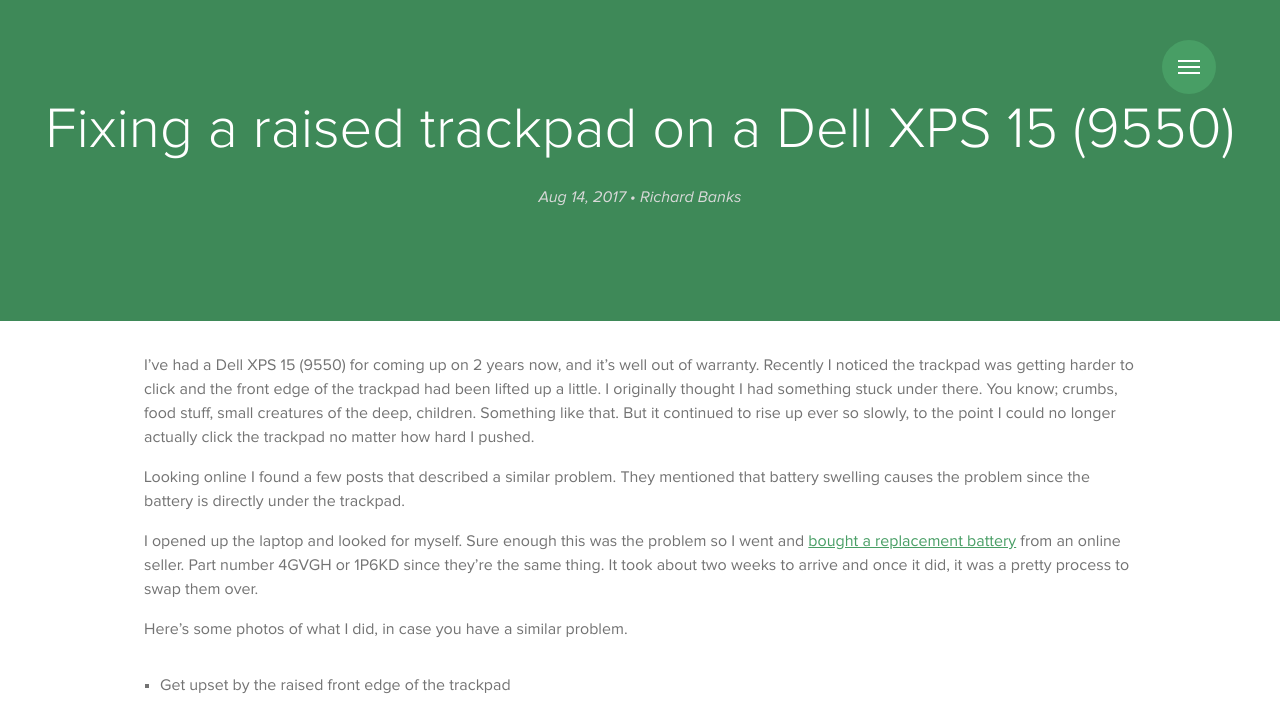
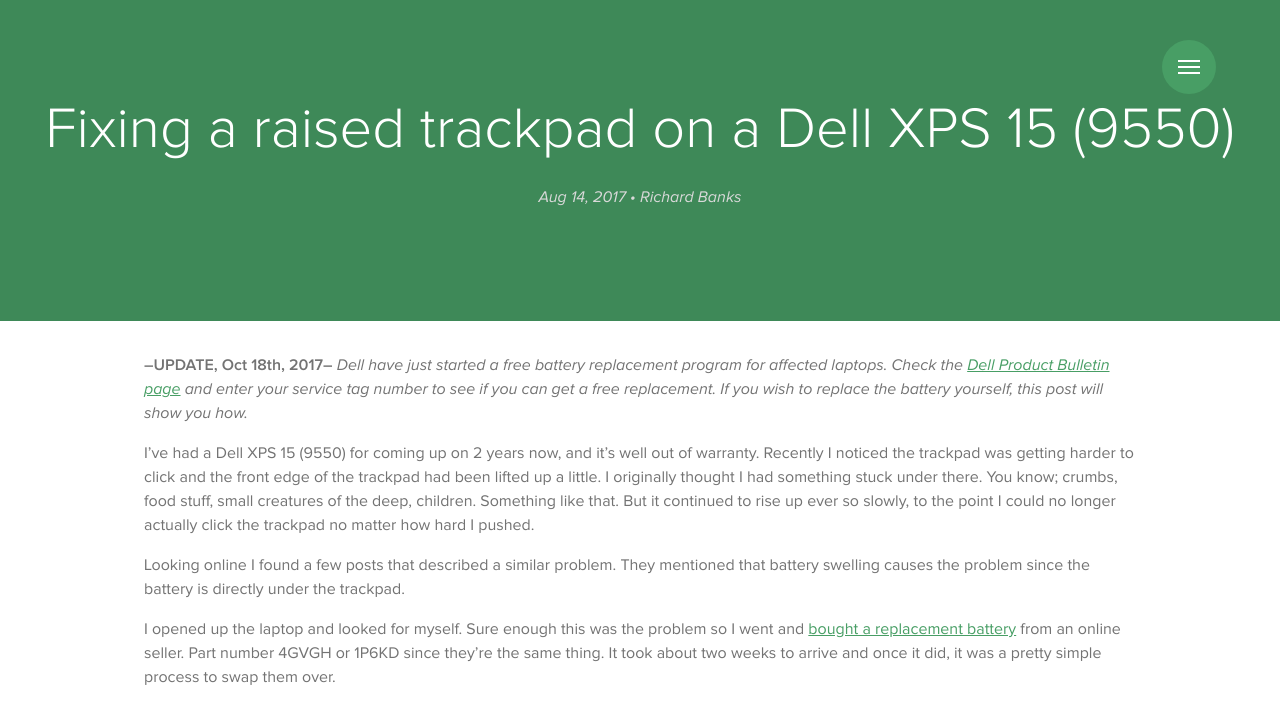
Before and after one commit to rbanks54/rbanks54.github.io, a Jekyll site: the page built from _posts/2017-08-14-fixing-a-dell-trackpad.md, in a window 1280 px wide, cut to the strip 0-709 px from the top of the page. Built offline with Jekyll 4.4.1, drawn with Linux system fonts in a browser that asks for light colours; nearby versions of some CDN libraries; some web fonts are replaced; a style sheet for code colours, icons or effects is not loaded; some of the changed text lies outside the part shown.

Commit message:
Update post on battery replacement

```diff
--- a/_posts/2017-08-14-fixing-a-dell-trackpad.md
+++ b/_posts/2017-08-14-fixing-a-dell-trackpad.md
@@ -3,8 +3,12 @@ layout: post
 title: Fixing a raised trackpad on a Dell XPS 15 (9550)
 date: '2017-08-14T12:00:00.001+10:00'
 author: Richard Banks
-modified_time: '2017-08-14T12:00:00.001+10:00'
+modified_time: '2017-10-18T12:00:00.001+10:00'
 ---
+
+**--UPDATE, Oct 18th, 2017--**
+_Dell have just started a free battery replacement program for affected laptops.
+Check the [Dell Product Bulletin page](https://www.dellproduct.com/) and enter your service tag number to see if you can get a free replacement. If you wish to replace the battery yourself, this post will show you how._
 
 I've had a Dell XPS 15 (9550) for coming up on 2 years now, and it's well out of warranty.
 Recently I noticed the trackpad was getting harder to click and the front edge of the trackpad had been lifted up a little.
@@ -13,7 +17,7 @@ But it continued to rise up ever so slowly, to the point I could no longer actua
 
 Looking online I found a few posts that described a similar problem. They mentioned that battery swelling causes the problem since the battery is directly under the trackpad.
 
-I opened up the laptop and looked for myself. Sure enough this was the problem so I went and [bought a replacement battery](https://www.notebookbattery.com.au/84wh-4gvgh-1p6kd-genuine-battery-for-dell-precision-5510-xps-15-9550) from an online seller. Part number 4GVGH or 1P6KD since they're the same thing. It took about two weeks to arrive and once it did, it was a pretty process to swap them over.
+I opened up the laptop and looked for myself. Sure enough this was the problem so I went and [bought a replacement battery](https://www.notebookbattery.com.au/84wh-4gvgh-1p6kd-genuine-battery-for-dell-precision-5510-xps-15-9550) from an online seller. Part number 4GVGH or 1P6KD since they're the same thing. It took about two weeks to arrive and once it did, it was a pretty simple process to swap them over.
 
 Here's some photos of what I did, in case you have a similar problem.
 
@@ -43,6 +47,6 @@ Here's some photos of what I did, in case you have a similar problem.
 
 All up, it took me about 15 minutes to shutdown the laptop, open it up, replace the battery, take some photos and put it all back together. The battery even came with a decent amount of charge!
 
-P.S. I should point out the usual things: if you do this yourself you will void your warranty (if any still remains). I'm not responsible for your results, and please remember to dispose of your battery in an environmentally friendly way (recycling centres, battery collection centres, etc.)
+P.S. I should point out the usual things: if you do this yourself you will void your warranty (if any still remains). I'm not responsible for your results, and please remember to dispose of your battery in an environmentally friendly way (recycling centres, battery collection centres, etc.)  [**update** _If you get your replacement battery from  Dell they'll want you to send the original battery back to them, so no recycling required_]
 
 Good luck.
```
Also changed, not shown: other parts of _posts/2017-08-14-fixing-a-dell-trackpad.md (+1 -1 lines).
